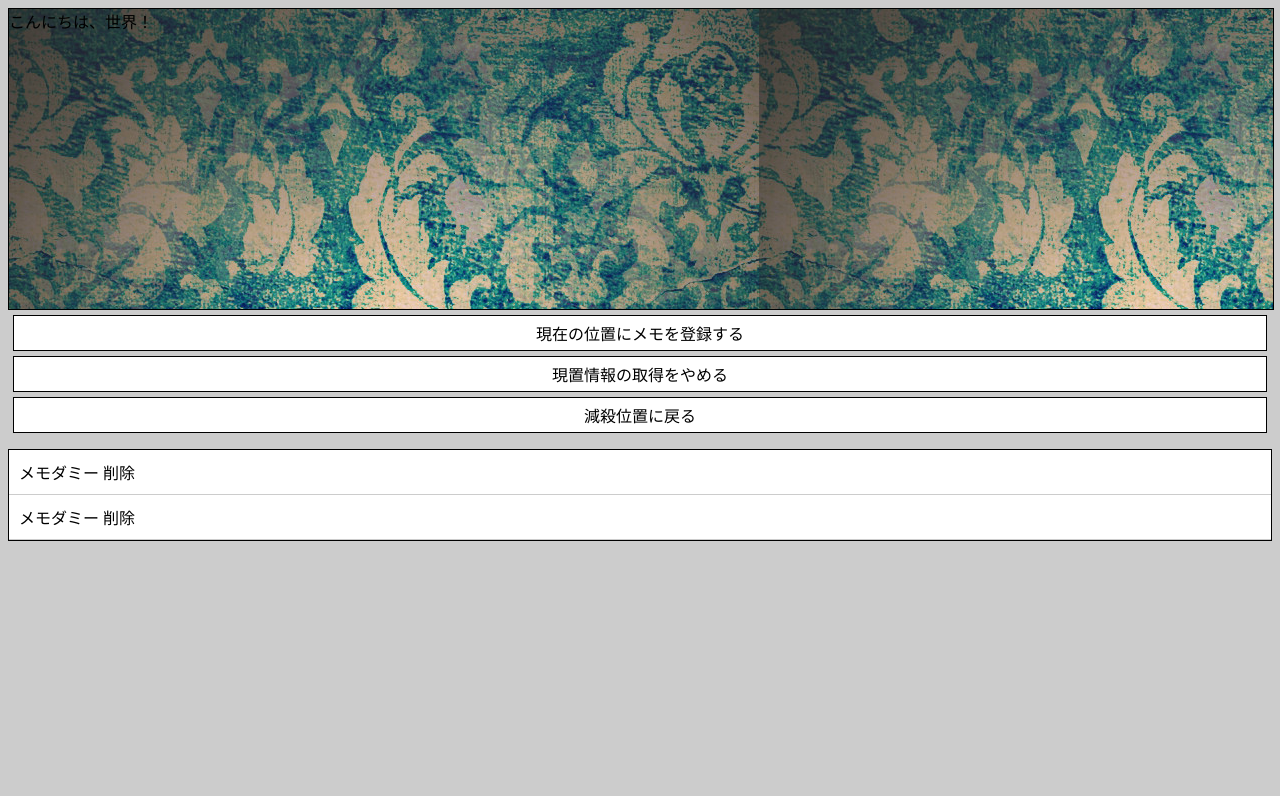
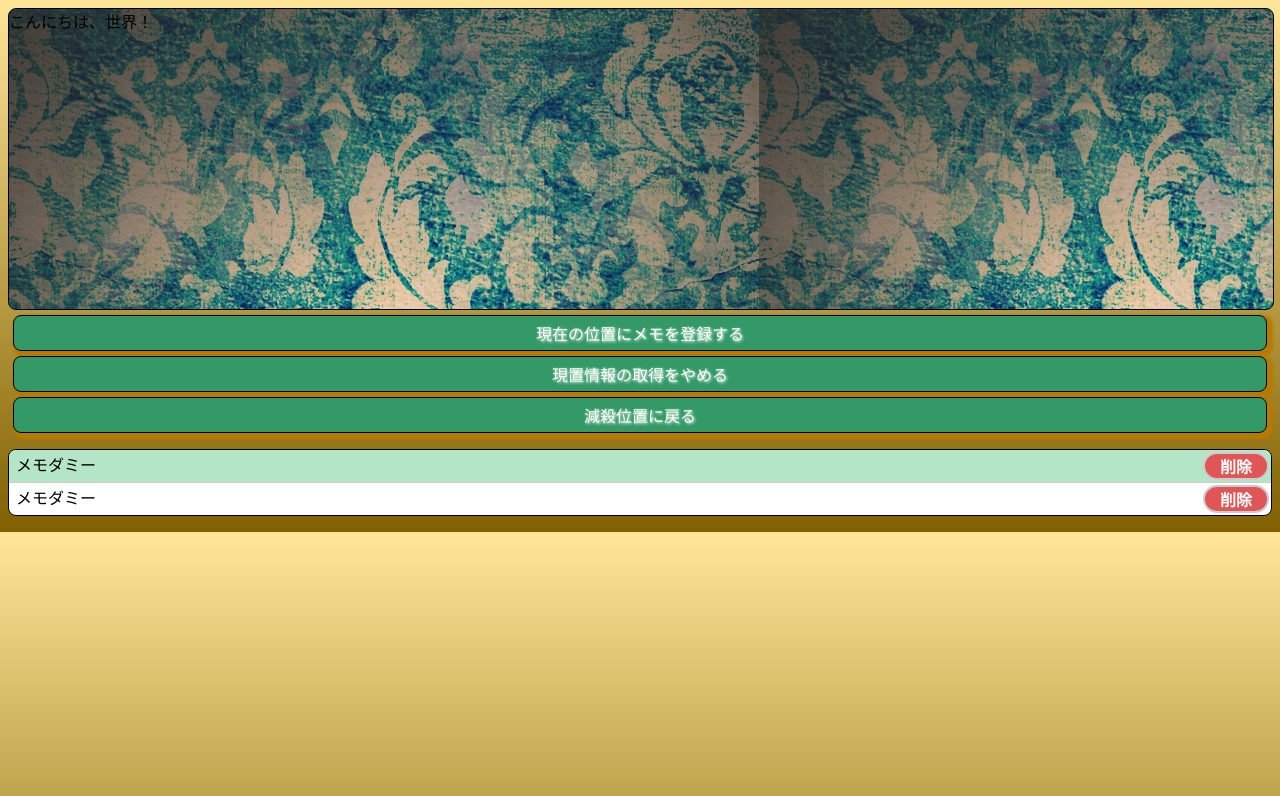
Before and after one commit to ChienTranJP/smartphone, a website: page public_html/index.html in a window 1280 px wide. Drawn offline with Linux system fonts and the light colour scheme; some packages are replaced by stand-ins of ours.

Commit message:
fix some design. finish chapter 7

```diff
--- a/public_html/css/main.css
+++ b/public_html/css/main.css
@@ -7,7 +7,25 @@ Project powered by html5 css and javascripts
     Author     : Vctran
 */
 body{
-    background-color: #ccc;
+
+    background-image: -webkit-gradient(
+        linear,
+        left top,
+        left bottom,
+        from(#ffe699),
+        to(#806000)
+        );
+    background-image: -moz-linear-gradient(
+        top, #ffe699, #806000
+        );
+    background-image: linear-gradient(
+        top, #ffe699, #806000
+        );
+
+}#result, #menu > a, #list, input, textarea{
+    -webkit-border-radius: 8px;
+     -moz-border-radius: 8px;
+     border-radius: 8px;
 }
 #result{
     background-image: url(../image/bg.jpg);
@@ -18,6 +36,11 @@ body{
     width: 100%;
     height: 300px;
 
+}
+#menu > a {
+    color: white;
+    background-color: #339966;
+    text-shadow: 1px 1px 3px #fff;
 }
 .btnmenu {
     margin: 5px;
@@ -30,34 +53,96 @@ body{
     border-style: solid;
     border-color: black;
     background-color: white;
+    -webkit-box-shadow: 3px 3px 3px 3px #b77a00;
+    -moz-box-shadow: 3px 3px 3px 3px #b77a00;
+    box-shadow: 3px 3px 3px 3px #b77a00;
+ }
+
+ a.btnmenu[href$=".html"]{
+     background-color: #eef;
  }
  #list{
+
      padding: 0px;
      border-width: 1px;
      border-style: solid;
      background-color: white;
+
  }
  #list > li{
-     padding: 10px 5px 10px 10px;
+
+     display: flex;/*important*/
+     padding: 2px;
      list-style: none;
      border-bottom-color: #ccc;
      border-bottom-width: 1px;
      border-bottom-style: solid;
  }
+
+ #list > li:nth-child(odd){
+     background-color: #b5e5c7;
+ }
+ #list > li:first-child{
+     -webkit-border-radius: 8px 8px 0px 0px;
+     -moz-border-radius: 8px 8px 0px 0px;
+     border-radius: 8px 8px 0px 0px;
+ }
+ #list > li:last-child{
+     -webkit-border-radius: 0px 0px 8px 8px;
+     -moz-border-radius: 0px 0px 8px 8px;
+     border-radius: 0px 0px 8px 8px;
+     border-bottom-style: none;
+}
  #list a{
      color:black;
      text-decoration: none;
+
+ }
+
+ #list .del {
+     /*width:5%;*/
+     margin: 0px 0px 0px auto;
+     padding: 0px 15px;
+     font-weight: 900;
+     color: white;
+     background-color: #e05555;
+     border-color: #ccc;
+     border-width: 2px;
+     border-style: solid;
+     -webkit-border-radius: 50px;
+     -moz-border-radius: 50px;
+     border-radius: 50px;
+ }
+
+ #list .show {
+     padding: 0px 5px;
+
  }
  input, textarea{
      border-width: 1px;
      border-style: solid;
      background-color: white;
      color: black;
-     width: 300px;
-     height: 44px;
+     width: 100%;
+     height: 40px;
  }
  textarea{
      height:80px;
+ }
+ input[type="submit"], input[type="reset"]{
+     background: -webkit-gradient(
+         linear,
+         left top,
+         left bottom,
+         from(#fff),
+         to(#aaa)
+         );
+     background: -moz-linear-gradient(top, #fff, #aaa);
+     background: linear-gradient(top, #fff, #aaa);
+     margin-bottom: 5px;
+     -webkit-box-shadow: 5px 5px 5px #555;
+     -moz-box-shadow: 5px 5px 5px #555;
+     box-shadow: 5px 5px 5px #555;
  }
 
 
--- a/public_html/index.html
+++ b/public_html/index.html
@@ -26,8 +26,10 @@ Project powered by html5 css and javascripts
             <a href="#" id="showcurrent" class="btnmenu">減殺位置に戻る</a>
         </div>
         <ul id="list">
-            <li><a href="#">メモダミー</a> <a href="#">削除</a> </li>
-            <li><a href="#">メモダミー</a> <a href="#">削除</a> </li>
+            <li><a href="#" class="show">メモダミー</a> <a href="#" class="del">
+                    削除</a> </li>
+            <li><a href="#" class="show">メモダミー</a> <a href="#" class="del">
+                    削除</a> </li>
         </ul>
 
     </body>
```
Also changed, not shown: public_html/input.html (+1 -1 lines).
